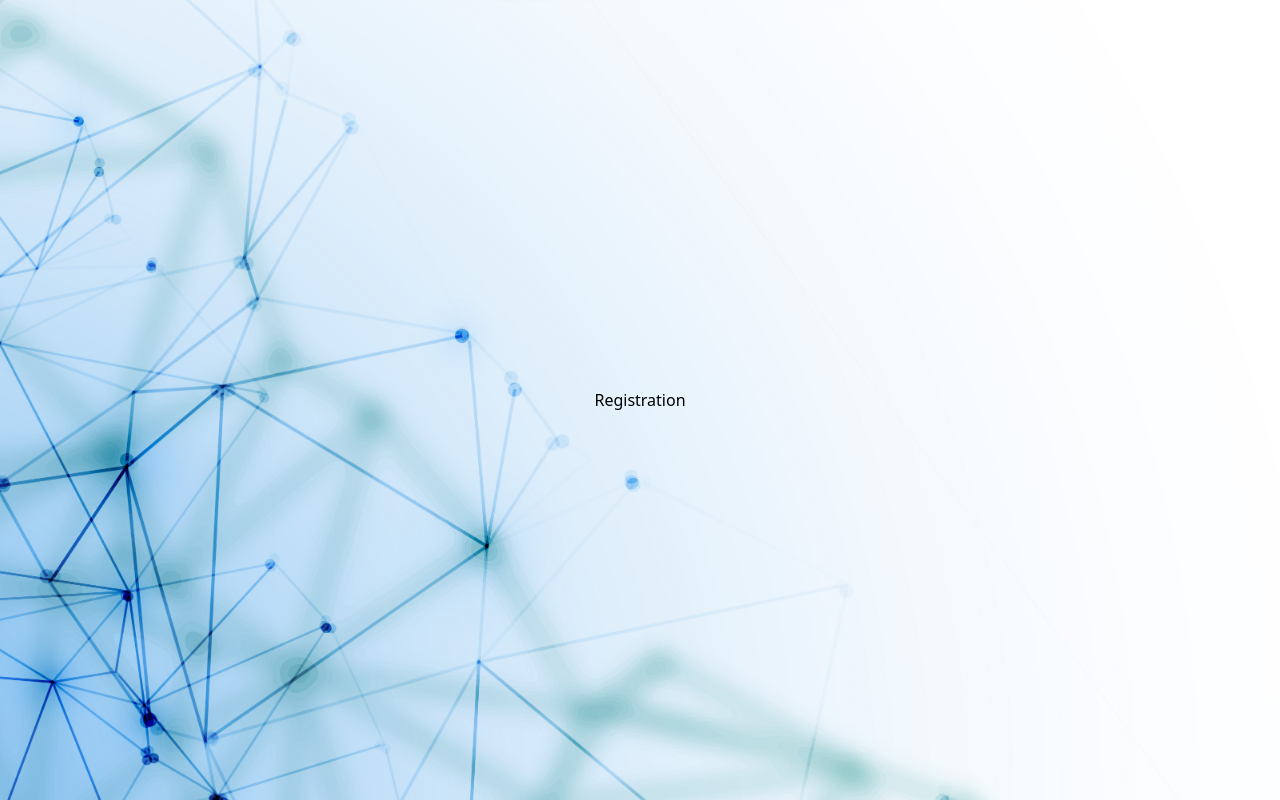
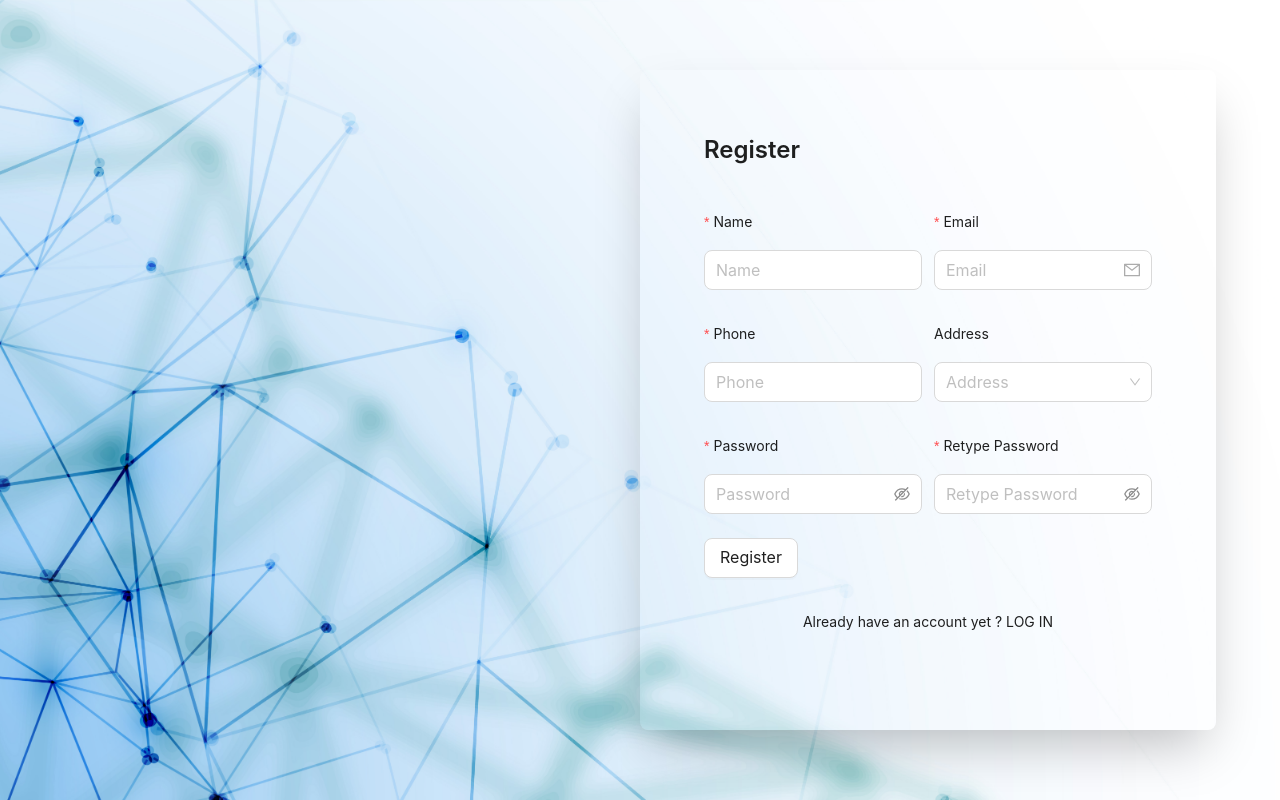
Before and after one commit to RubelBiswasDH/next-js-application, a Next.js app: page /registration in a window 1280 px wide. Built offline with nearby package versions, Linux system fonts and the light colour scheme.

Commit message:
Added register page

```diff
--- /dev/null
+++ b/app.config.ts
@@ -0,0 +1 @@
+export const AUTOCOMPLETE_API = 'https://api.bmapsbd.com/search/autocomplete/web?search='
--- /dev/null
+++ b/components/common/DebounceSearch.tsx
@@ -0,0 +1,77 @@
+import React, { useMemo, useRef, useState } from "react"
+import { Select, Spin } from "antd"
+import debounce from "lodash/debounce"
+import { AUTOCOMPLETE_API } from '@/app.config'
+
+async function fetchAddressList(apiUrl: any, word: any) {
+  return fetch(`${ apiUrl }${word}`)
+    .then((response) => response.json())
+    .then((res) => {
+      return res?.places?.map((place: any) => ({
+        label: `${ place?.Address ? `${ place?.Address ?? '' }, ${ place?.area ?? '' }` : "" }`,
+        value: `${ place?.Address ?? "" }`,
+        key: `${ place?.uCode ?? "" }`,
+        data: place ?? {}
+      }))
+    })
+}
+
+const DebounceSearch = ({ debounceTimeout = 500, onChange, value, placeholder, mode, apiUrl = AUTOCOMPLETE_API, ...props }: any) => {
+  const [ fetching, setFetching ] = useState(false)
+  const [ options, setOptions ]: any = useState([])
+  const fetchRef = useRef(0)
+  const debounceFetcher = useMemo(() => {
+    const loadOptions = (value: string) => {
+      fetchRef.current += 1
+      const fetchId = fetchRef.current
+      setOptions([])
+      setFetching(true)
+      fetchAddressList(apiUrl, value).then((newOptions) => {
+        if (fetchId !== fetchRef.current) {
+          // for fetch callback order
+          return
+        }
+        setOptions(newOptions)
+        setFetching(false)
+      })
+    }
+    return debounce(loadOptions, debounceTimeout)
+  }, [ debounceTimeout ])
+
+  const _onChange = (value: any, options: any) => {
+    if (value === "None") {
+      return onChange({ value: "None", label: "None" })
+    }
+    if (value === "All") {
+      return onChange({ value: "All", label: "All" })
+    }
+
+    // Find Selected Option/Options
+    let selectedOption
+    if (mode === "multiple") {
+      selectedOption = options.filter((o: any) => value.includes(o.value))
+    } else {
+      selectedOption = options?.find((o: any) => o.value === value?.value) ?? {
+        value: "All",
+        label: "All"
+      }
+    }
+    return onChange(selectedOption)
+  }
+
+  return (
+    <Select
+      labelInValue
+      filterOption={ false }
+      onSearch={ debounceFetcher }
+      notFoundContent={ fetching ? <Spin size="small" /> : null }
+      placeholder={ placeholder }
+      onChange={ (value: any) => _onChange(value, options) }
+      showSearch={ true }
+      { ...props }
+      options={options}
+    />
+  )
+}
+
+export default DebounceSearch
--- a/package.json
+++ b/package.json
@@ -19,6 +19,7 @@
     "axios": "^1.4.0",
     "eslint": "8.45.0",
     "eslint-config-next": "13.4.10",
+    "lodash": "^4.17.21",
     "next": "13.4.10",
     "postcss": "8.4.26",
     "react": "18.2.0",
@@ -29,5 +30,8 @@
   },
   "engines": {
     "node": "18.13.0"
+  },
+  "devDependencies": {
+    "@types/lodash": "^4.14.195"
   }
 }
--- a/pages/registration.tsx
+++ b/pages/registration.tsx
@@ -1,7 +1,147 @@
-export default function Registration() {
+// Import Components
+import Link from 'next/link'
+import { Form, Input, Button, Row, Col, Typography } from 'antd'
+import DebounceSearch from '@/components/common/DebounceSearch'
+import { MailOutlined } from '@ant-design/icons'
+
+const { Item } = Form
+const { Title, Text } = Typography
+const { Password } = Input
+
+const Registration = () => {
+	// Antd Use From Hook
+	const [ form ] = Form.useForm()
+
+	// On Form Submit
+	const _onSubmit = (data: any) => {
+		console.log({ data })
+	}
+	// On Form Submit Error
+	const _onSubmitError = (err: any) => {
+		console.error(err)
+	}
+
   return (
-    <div className={ `bg-cover bg-center min-h-screen flex flex-row items-center justify-center overflow-auto p-16 bg-[url('/images/login-bg.jpg')]` }>
-        { 'Registration' }
+    <div className={ `bg-cover bg-center min-h-screen flex flex-row items-center justify-center lg:justify-end overflow-auto p-4 md:p-16 sm:p-8 xs:p-4 bg-[url('/images/login-bg.jpg')]` }>
+			<div className='p-4 bg-opacity-50 rounded-lg shadow-2xl md:p-8 lg:p-16 lg:w-1/2 md:w-2/3 sm:w-full bg-gradient-to-r from-green-20 to-green-10'>
+				<Form
+					form={ form }
+					layout='vertical'
+					size='large'
+					onFinish={ _onSubmit }
+					onFinishFailed={ _onSubmitError }
+					validateTrigger='onChange'
+				>
+					<Item>
+						<Title level={ 3 }>
+							{ 'Register' }
+						</Title>
+					</Item>
+					<Row gutter={[ 12, 0 ]}>
+						<Col span={ 12 } xs={ 24 } sm={ 12 }>
+							<Item
+								label={ <Text>{ 'Name' }</Text> }
+								name='name'
+								hasFeedback={ true }
+								rules={[
+									{
+										required: true,
+										message: 'Please enter your Name.'
+									}
+								]}
+							>
+								<Input placeholder='Name' />
+							</Item>
+						</Col>
+						<Col span={ 12 }  xs={ 24 } sm={ 12 }>
+							<Item
+								label={ <Text>{ 'Email' }</Text> }
+								name='email'
+								hasFeedback={ true }
+								rules={[
+									{ required: true, message: 'Please enter your Email.'},
+									{ type: 'email', message: 'The input is not valid E-mail!' }
+								]}
+							>
+								<Input
+									suffix={ <MailOutlined style={{ color: '#ACACAC' }} /> }
+									placeholder='Email'
+								/>
+							</Item>
+						</Col>
+						<Col span={ 12 } xs={ 24 } sm={ 12 }>
+							<Item
+								label={ <Text>{ 'Phone' }</Text> }
+								name='phone'
+								hasFeedback={ true }
+								rules={[
+									{ required: true, message: 'Please enter your Phone.' },
+									{ pattern: new RegExp(/^(?:(?:\+|00)88|01)?\d{11}$/), message: 'Invalid Phone Number' }
+								]}
+							>
+								<Input placeholder='Phone' />
+							</Item>
+						</Col>
+					<Col span={ 12 } xs={ 24 } sm={ 12 }>
+						<Item
+							label="Address"
+							name="address"
+							rules={[]}
+						>
+							<DebounceSearch
+								placeholder="Address"
+								name="address"
+								style={{ width: '100%' }}
+							/>
+						</Item>
+					</Col>
+						<Col span={ 12 } xs={ 24 } sm={ 12 }>
+							<Item
+								label={ <Text>{ 'Password' }</Text> }
+								name='password'
+								hasFeedback={ true }
+								rules={[
+									{ required: true, message: 'Please enter your Password.' },
+									{ min: 6, message: 'Password must be at least 6 characters.' }
+								]}
+							>
+								<Password placeholder='Password' />
+							</Item>
+						</Col>
+						<Col span={ 12 } xs={ 24 } sm={ 12 }>
+							<Item
+								label={ <Text>{ 'Retype Password' }</Text> }
+								name='confirm_password'
+								hasFeedback={ true }
+								rules={[
+									{ required: true, message: 'Please retype your Password.' },
+									{ min: 6, message: 'Password must be at least 6 characters.' }
+								]}
+							>
+								<Password placeholder='Retype Password' />
+							</Item>
+						</Col>
+					</Row>
+					<Item>
+						<Button
+							type='default'
+							htmlType='submit'
+						>
+							{ 'Register' }
+						</Button>
+					</Item>
+					<Item>
+						<div style={{ display: 'flex', justifyContent: 'center', alignItems: 'center', gap: 4 }}>
+							<Typography>{ 'Already have an account yet ?' }</Typography>
+							<Link href={ '/login' }>
+								<Typography>{ 'LOG IN' }</Typography>
+							</Link>
+						</div>
+					</Item>
+				</Form>
+			</div>
     </div>
   )
 }
+
+export default Registration
```
Also changed, not shown: 1 other file (tests, documents, lock files or other folders).
